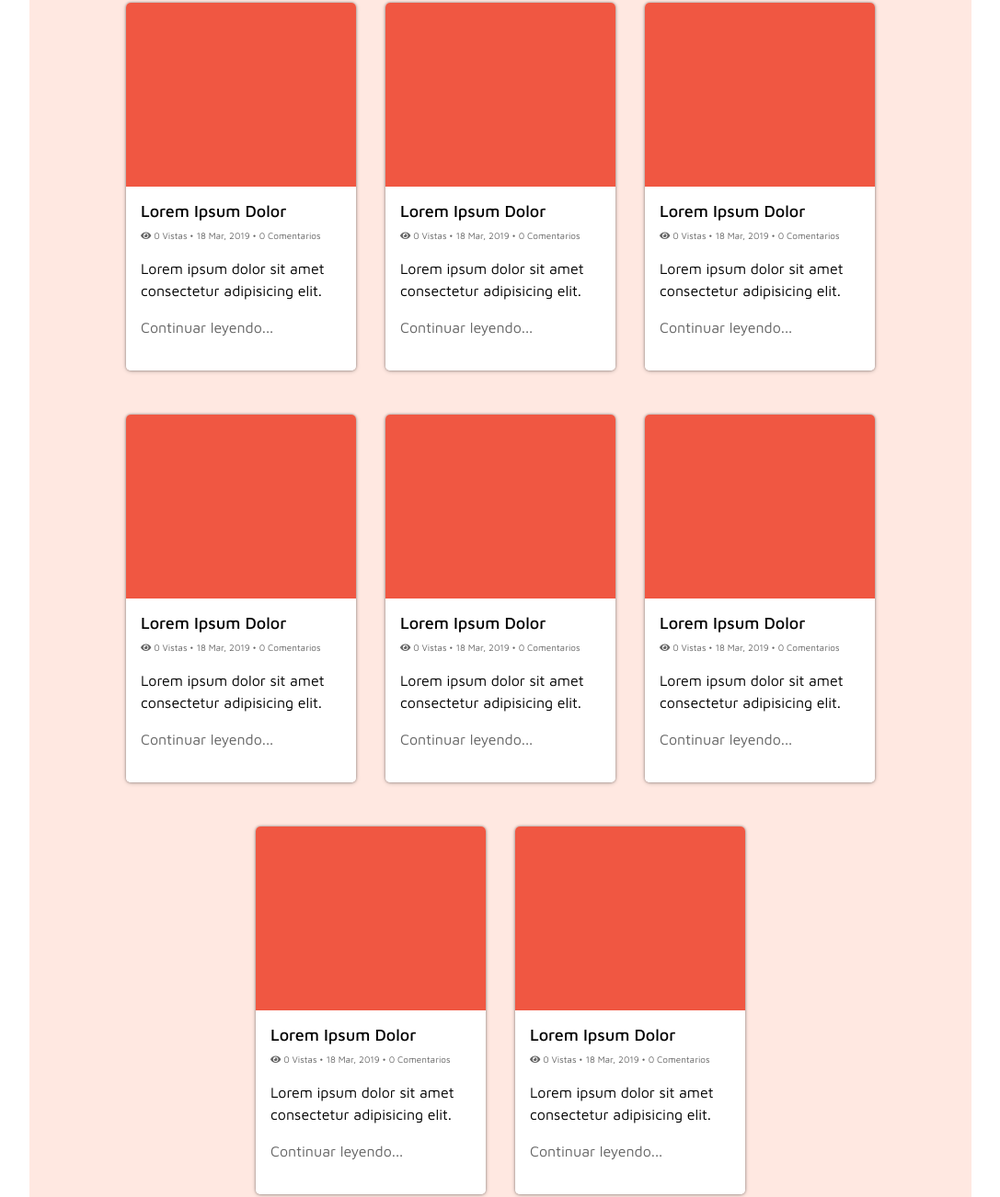
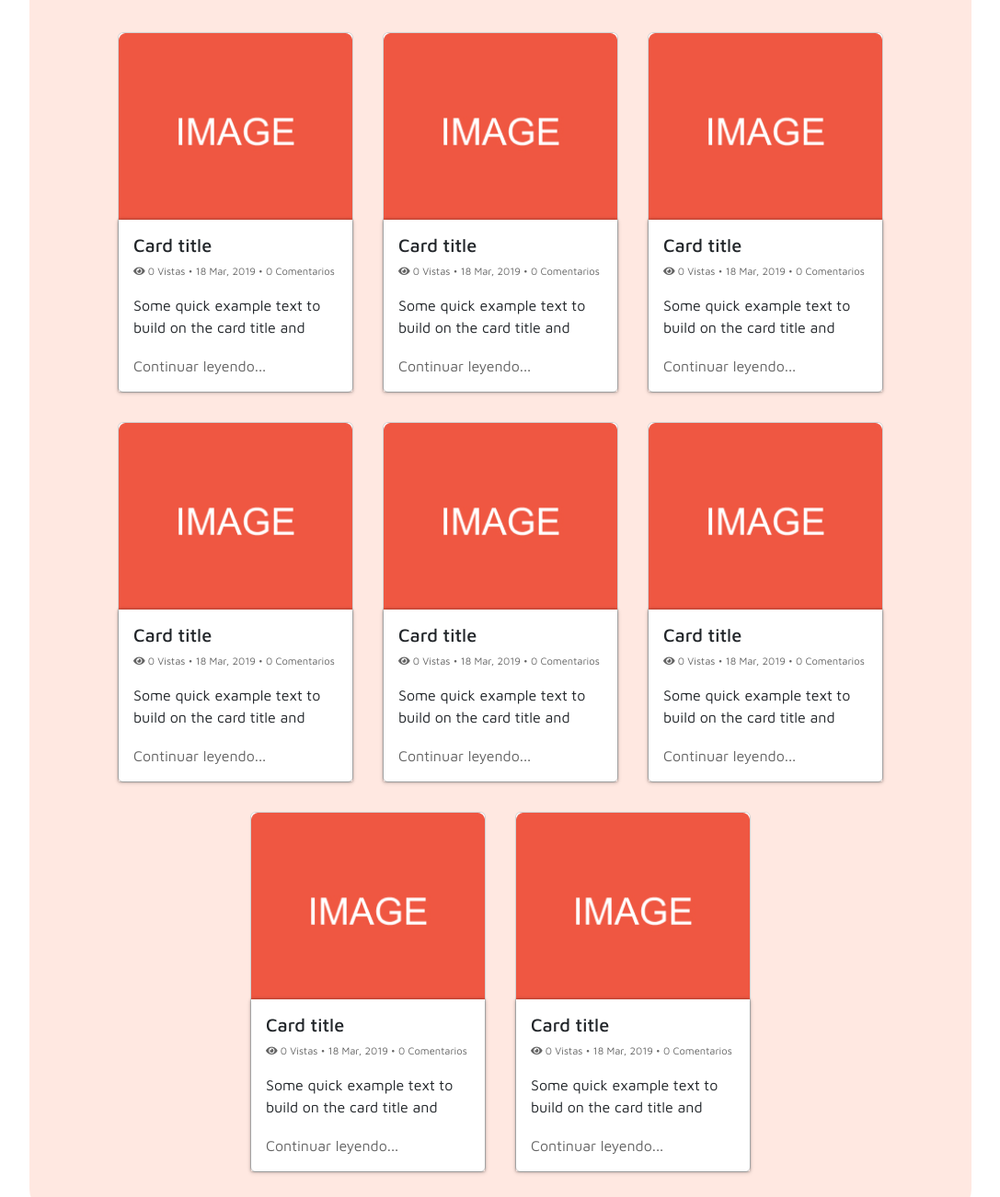
Before and after one commit to luicabref97/ortografia-con-pau, a plain HTML site: page pages/blog.html in a window 1280 px wide. Shown: the part 720-2022 px from the top of the page at 92% size, without its empty margins (96-1183 px from the left). Drawn offline with nearby package versions, Linux system fonts and the light colour scheme.

Commit message:
Se modificaron las cards de la seccion de Blog tanto en index como en la pagina misma con bootstrap

```diff
--- a/css/main.css
+++ b/css/main.css
@@ -19,7 +19,7 @@
     background-color: #FFE8E1;
     padding-bottom: 1.5em;
 }
-#menu {
+/* #menu {
     display: none;
 }
 #menu:checked ~ .sidebar {
@@ -40,7 +40,7 @@
 }
 #menu:checked ~ .nav-bar > .nav-bar__menu-toggle .menu-toggle__label #x {
     display: block;
-}
+} */
 .nav-bar__menu-toggle {
     display: none; /*Esto es mientras se realiza el sidebar correctamente en la visualizacion movil*/
     position: relative;
@@ -57,9 +57,9 @@
 .nav-bar__menu-toggle .btn:active{
     border: none;
 }
-.menu-toggle__label {
+/* .menu-toggle__label {
     cursor: pointer;
-}
+} */
 .menu-toggle__label .fas {
     position: relative;
     color: #F05742;
@@ -81,7 +81,7 @@
     justify-content: space-between;
     padding-left: 10%;
     padding-right: 10%;
-    padding-bottom: 2em;
+    padding-bottom: 4em;
 }
 .nav-bar__logo {
     max-height: 200px;
@@ -129,6 +129,7 @@
     list-style-type: none;
     position: absolute;
     padding-left: 0;
+    padding-top: 1em;
 }
 .item-list__services{
     padding: 0.5em;
@@ -176,14 +177,11 @@ a:hover {
     color: #F05742;
     padding: 0.15em;
 }
-
-
 @media (max-width: 1260px) {
     .nav-bar__item-link {
         font-size: 1.3em;
     }
 }
-
 @media (max-width: 1200px) {
     .nav-bar__item-link {
         font-size: 1.2em;
@@ -211,6 +209,7 @@ a:hover {
 /******************************
             SIDEBAR
 *******************************/
+
 .offcanvas.offcanvas-start {
     width: 80%;
 }
@@ -264,6 +263,7 @@ a:hover {
     padding: 1px;
     margin-bottom: 1em;
 }
+
 /******************************
             MAIN INDEX
 *******************************/
@@ -385,6 +385,27 @@ a:hover {
     background-color: #fff;
     padding: 0.5em;
 }
+.card {
+    width: 16rem;
+    max-height: 400px;
+    box-sizing: border-box;
+}
+.card-body {
+    box-sizing: border-box;
+    box-shadow: 0px 1px 5px rgb(0 0 0 / 20%), 0 0 3px rgb(0 0 0 / 40%);
+}
+.card-body .card-text:first-of-type {
+    font-size: 0.7em;
+    color: rgba(0, 0, 0, 0.61);
+}
+.card-body .card-text:last-of-type {
+    height: 50px;
+    overflow: scroll;
+}
+.card-body .card-link {
+    text-decoration: none;
+    color: rgba(0, 0, 0, 0.61);
+}
 .blog-section__articles {
     display: flex;
     flex-wrap: wrap;
@@ -392,48 +413,10 @@ a:hover {
     justify-content: center;
     margin-top: 3em;
 }
-.blog-section__article {
-    margin-bottom: 1em;
-    flex-grow: 1;
-    width: 250px;
-    height: 400px;
-    max-width: 250px;
-    overflow: hidden;
-    display: block;
-    position: relative;
-    color: #fff;
-    box-shadow: 0px 1px 5px rgb(0 0 0 / 20%), 0 0 3px rgb(0 0 0 / 40%);
-    border-radius: 5px;
-}
-.blog-section__article-image {
-    display: block;
-    background-image: url('../images/group1.png');
-    height: 200px;
-    background-size: cover;
-}
-.blog-section__article-content {
-    box-sizing: border-box;
-    padding: 1em;
-    height: 200px;
-    bottom: 0;
-    color: #000;
-    background-color: #fff;
-}
 .icon-views {
     font-family: "Font Awesome 5 Free";
     font-weight: 600;
     font-style: normal;
-}
-.blog-section__article-title {
-    font-size: large;
-}
-.blog-section__article-comments {
-    font-size: x-small;
-    color: rgba(0, 0, 0, 0.61);
-}
-.blog-section__article-btn-in a {
-    text-decoration: none;
-    color: rgba(0, 0, 0, 0.61);
 }
 @media (min-width:320px) and (max-width: 800px) {
     .main-body__about-section {
@@ -509,7 +492,6 @@ a:hover {
     box-sizing: border-box;
     padding: 1em;
     bottom: 0;
-
 }
 .carrousel__points a {
     margin: 2em;
@@ -518,7 +500,6 @@ a:hover {
     font-size: 1.1em;
     font-weight: 600;
     color: #000;
-
 }
 .carrousel__images img {
     width: 100%;
@@ -527,12 +508,14 @@ a:hover {
 
 
 /******************************
-           MAIN BLOG
+            MAIN BLOG
 *******************************/
+
 .main-body__blog-title {
     text-align: center;
     padding: 2em;
 }
+
 /******************************
         MAIN SERVICIOS
 *******************************/
@@ -640,7 +623,6 @@ a:hover {
         justify-content: center;
     }
 }
-
 
 /******************************
         MAIN CONTACTO
@@ -751,7 +733,6 @@ a:hover {
     width: 35%;
     margin-bottom: 20px;
 }
-
 @media (min-width:320px) and (max-width: 800px) {
     .contact-form {
         display: block;
@@ -851,19 +832,11 @@ a:hover {
         flex-direction: row;
     }
 }
-.go-up {
-    -webkit-transition: all 0.2s linear;
-    -moz-transition: all 0.2s linear;
-    transition: all 0.2s linear;
-}
 .go-up .fas {
     display: none;
     font-size: 3em;
     padding: 0.5em;
     color: darkgray;
-    -webkit-transition: all 0.2s linear;
-    -moz-transition: all 0.2s linear;
-    transition: all 0.2s linear;
 }
 .go-up a {
     text-align: end;
--- a/pages/blog.html
+++ b/pages/blog.html
@@ -112,92 +112,92 @@
                 <input class="form__submit" type="submit" name="recent-post" value="&#xf002">
             </form>
             <section class="blog-section__articles">
-                <article class="blog-section__article" data-aos="fade-up">
-                    <picture class="blog-section__article-image"></picture>
-                    <div class="blog-section__article-content">
-                        <h3 class="blog-section__article-title">Lorem Ipsum Dolor</h3>
-                        <p class="blog-section__article-comments">
+                <article class="card" data-aos="fade-up">
+                    <img src="../images/imgcard.jpg" class="card-img-top" alt="...">
+                    <div class="card-body">
+                        <h5 class="card-title">Card title</h5>
+                        <p class="card-text">
                             <i class="icon-views">&#xf06e</i> <span class="views">0</span> <span>Vistas</span> • 18 Mar, 2019 • <span class="commemts">0</span> Comentarios
                         </p>
-                        <p class="blog-section__article-description">Lorem ipsum dolor sit amet consectetur adipisicing elit.</p>
-                        <p class="blog-section__article-btn-in"><a href="#" target="_blank" rel="noopener noreferrer">Continuar leyendo...</a></p>
+                        <p class="card-text">Some quick example text to build on the card title and make up the bulk of the card's content.</p>
+                        <a href="#" class="card-link">Continuar leyendo...</a>
                     </div>
                 </article>
-                <article class="blog-section__article" data-aos="fade-up">
-                    <picture class="blog-section__article-image"></picture>
-                    <div class="blog-section__article-content">
-                        <h3 class="blog-section__article-title">Lorem Ipsum Dolor</h3>
-                        <p class="blog-section__article-comments">
+                <article class="card" data-aos="fade-up">
+                    <img src="../images/imgcard.jpg" class="card-img-top" alt="...">
+                    <div class="card-body">
+                        <h5 class="card-title">Card title</h5>
+                        <p class="card-text">
                             <i class="icon-views">&#xf06e</i> <span class="views">0</span> <span>Vistas</span> • 18 Mar, 2019 • <span class="commemts">0</span> Comentarios
                         </p>
-                        <p class="blog-section__article-description">Lorem ipsum dolor sit amet consectetur adipisicing elit.</p>
-                        <p class="blog-section__article-btn-in"><a href="#" target="_blank" rel="noopener noreferrer">Continuar leyendo...</a></p>
+                        <p class="card-text">Some quick example text to build on the card title and make up the bulk of the card's content.</p>
+                        <a href="#" class="card-link">Continuar leyendo...</a>
                     </div>
                 </article>
-                <article class="blog-section__article" data-aos="fade-up">
-                    <picture class="blog-section__article-image"></picture>
-                    <div class="blog-section__article-content">
-                        <h3 class="blog-section__article-title">Lorem Ipsum Dolor</h3>
-                        <p class="blog-section__article-comments">
+                <article class="card" data-aos="fade-up">
+                    <img src="../images/imgcard.jpg" class="card-img-top" alt="...">
+                    <div class="card-body">
+                        <h5 class="card-title">Card title</h5>
+                        <p class="card-text">
                             <i class="icon-views">&#xf06e</i> <span class="views">0</span> <span>Vistas</span> • 18 Mar, 2019 • <span class="commemts">0</span> Comentarios
                         </p>
-                        <p class="blog-section__article-description">Lorem ipsum dolor sit amet consectetur adipisicing elit.</p>
-                        <p class="blog-section__article-btn-in"><a href="#" target="_blank" rel="noopener noreferrer">Continuar leyendo...</a></p>
+                        <p class="card-text">Some quick example text to build on the card title and make up the bulk of the card's content.</p>
+                        <a href="#" class="card-link">Continuar leyendo...</a>
                     </div>
                 </article>
-                <article class="blog-section__article" data-aos="fade-up">
-                    <picture class="blog-section__article-image"></picture>
-                    <div class="blog-section__article-content">
-                        <h3 class="blog-section__article-title">Lorem Ipsum Dolor</h3>
-                        <p class="blog-section__article-comments">
+                <article class="card" data-aos="fade-up">
+                    <img src="../images/imgcard.jpg" class="card-img-top" alt="...">
+                    <div class="card-body">
+                        <h5 class="card-title">Card title</h5>
+                        <p class="card-text">
                             <i class="icon-views">&#xf06e</i> <span class="views">0</span> <span>Vistas</span> • 18 Mar, 2019 • <span class="commemts">0</span> Comentarios
                         </p>
-                        <p class="blog-section__article-description">Lorem ipsum dolor sit amet consectetur adipisicing elit.</p>
-                        <p class="blog-section__article-btn-in"><a href="#" target="_blank" rel="noopener noreferrer">Continuar leyendo...</a></p>
+                        <p class="card-text">Some quick example text to build on the card title and make up the bulk of the card's content.</p>
+                        <a href="#" class="card-link">Continuar leyendo...</a>
                     </div>
                 </article>
-                <article class="blog-section__article" data-aos="fade-up">
-                    <picture class="blog-section__article-image"></picture>
-                    <div class="blog-section__article-content">
-                        <h3 class="blog-section__article-title">Lorem Ipsum Dolor</h3>
-                        <p class="blog-section__article-comments">
+                <article class="card" data-aos="fade-up">
+                    <img src="../images/imgcard.jpg" class="card-img-top" alt="...">
+                    <div class="card-body">
+                        <h5 class="card-title">Card title</h5>
+                        <p class="card-text">
                             <i class="icon-views">&#xf06e</i> <span class="views">0</span> <span>Vistas</span> • 18 Mar, 2019 • <span class="commemts">0</span> Comentarios
                         </p>
-                        <p class="blog-section__article-description">Lorem ipsum dolor sit amet consectetur adipisicing elit.</p>
-                        <p class="blog-section__article-btn-in"><a href="#" target="_blank" rel="noopener noreferrer">Continuar leyendo...</a></p>
+                        <p class="card-text">Some quick example text to build on the card title and make up the bulk of the card's content.</p>
+                        <a href="#" class="card-link">Continuar leyendo...</a>
                     </div>
                 </article>
-                <article class="blog-section__article" data-aos="fade-up">
-                    <picture class="blog-section__article-image"></picture>
-                    <div class="blog-section__article-content">
-                        <h3 class="blog-section__article-title">Lorem Ipsum Dolor</h3>
-                        <p class="blog-section__article-comments">
+                <article class="card" data-aos="fade-up">
+                    <img src="../images/imgcard.jpg" class="card-img-top" alt="...">
+                    <div class="card-body">
+                        <h5 class="card-title">Card title</h5>
+                        <p class="card-text">
                             <i class="icon-views">&#xf06e</i> <span class="views">0</span> <span>Vistas</span> • 18 Mar, 2019 • <span class="commemts">0</span> Comentarios
                         </p>
-                        <p class="blog-section__article-description">Lorem ipsum dolor sit amet consectetur adipisicing elit.</p>
-                        <p class="blog-section__article-btn-in"><a href="#" target="_blank" rel="noopener noreferrer">Continuar leyendo...</a></p>
+                        <p class="card-text">Some quick example text to build on the card title and make up the bulk of the card's content.</p>
+                        <a href="#" class="card-link">Continuar leyendo...</a>
                     </div>
                 </article>
-                <article class="blog-section__article" data-aos="fade-up">
-                    <picture class="blog-section__article-image"></picture>
-                    <div class="blog-section__article-content">
-                        <h3 class="blog-section__article-title">Lorem Ipsum Dolor</h3>
-                        <p class="blog-section__article-comments">
+                <article class="card" data-aos="fade-up">
+                    <img src="../images/imgcard.jpg" class="card-img-top" alt="...">
+                    <div class="card-body">
+                        <h5 class="card-title">Card title</h5>
+                        <p class="card-text">
                             <i class="icon-views">&#xf06e</i> <span class="views">0</span> <span>Vistas</span> • 18 Mar, 2019 • <span class="commemts">0</span> Comentarios
                         </p>
-                        <p class="blog-section__article-description">Lorem ipsum dolor sit amet consectetur adipisicing elit.</p>
-                        <p class="blog-section__article-btn-in"><a href="#" target="_blank" rel="noopener noreferrer">Continuar leyendo...</a></p>
+                        <p class="card-text">Some quick example text to build on the card title and make up the bulk of the card's content.</p>
+                        <a href="#" class="card-link">Continuar leyendo...</a>
                     </div>
                 </article>
-                <article class="blog-section__article" data-aos="fade-up">
-                    <picture class="blog-section__article-image"></picture>
-                    <div class="blog-section__article-content">
-                        <h3 class="blog-section__article-title">Lorem Ipsum Dolor</h3>
-                        <p class="blog-section__article-comments">
+                <article class="card" data-aos="fade-up">
+                    <img src="../images/imgcard.jpg" class="card-img-top" alt="...">
+                    <div class="card-body">
+                        <h5 class="card-title">Card title</h5>
+                        <p class="card-text">
                             <i class="icon-views">&#xf06e</i> <span class="views">0</span> <span>Vistas</span> • 18 Mar, 2019 • <span class="commemts">0</span> Comentarios
                         </p>
-                        <p class="blog-section__article-description">Lorem ipsum dolor sit amet consectetur adipisicing elit.</p>
-                        <p class="blog-section__article-btn-in"><a href="#" target="_blank" rel="noopener noreferrer">Continuar leyendo...</a></p>
+                        <p class="card-text">Some quick example text to build on the card title and make up the bulk of the card's content.</p>
+                        <a href="#" class="card-link">Continuar leyendo...</a>
                     </div>
                 </article>
             </section>
```
Also changed, not shown: index.html (+33 -29 lines), images/Imagen1.png (deleted), images/Vector.png (deleted), images/circle.svg (deleted), images/circle1.svg (deleted), images/imgcard.jpg (added).
